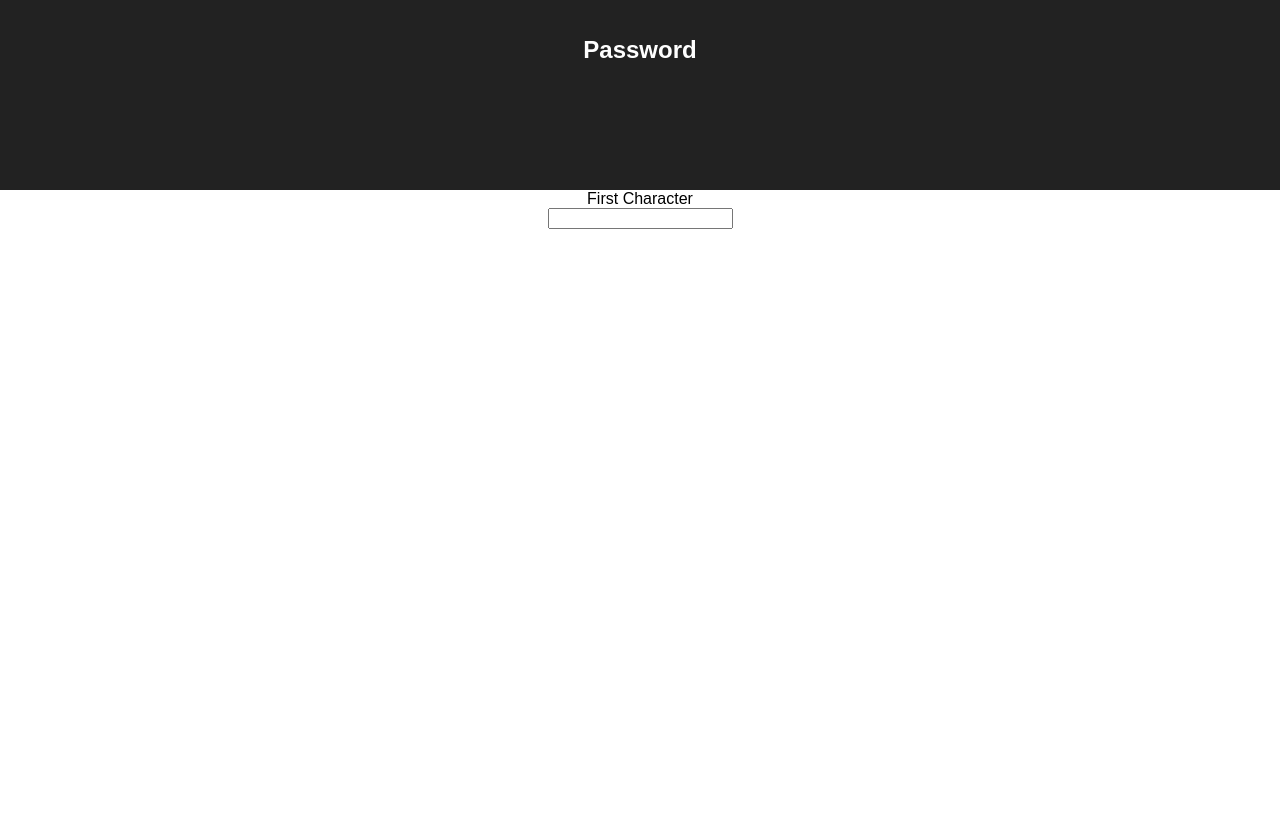
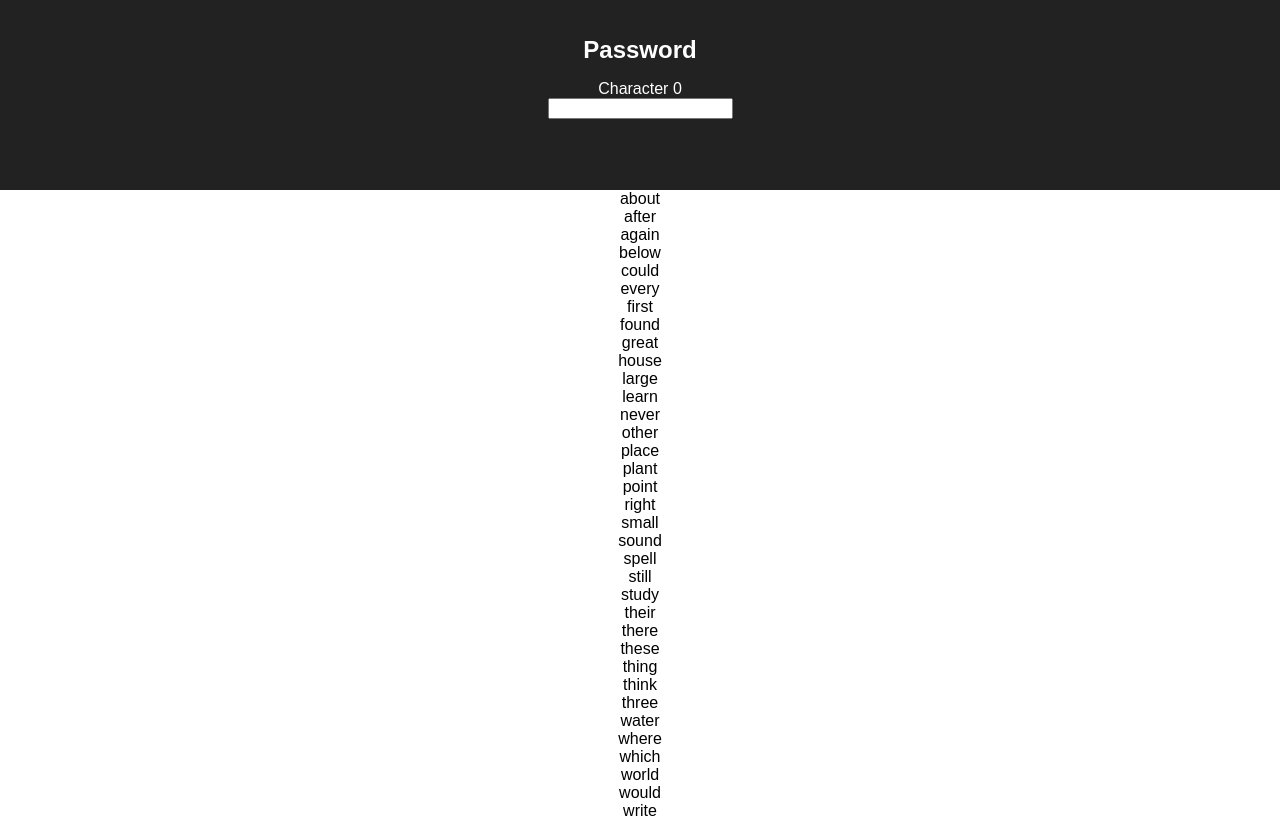
Before and after one commit to dewetblomerus/password-filterer, a React (Create React App) app: page / in a window 1280 px wide. Built offline with nearby package versions, Linux system fonts and the light colour scheme.

Commit message:
show all until typing

```diff
--- a/src/App.js
+++ b/src/App.js
@@ -7,9 +7,9 @@ class App extends Component {
       <div className="App">
         <header className="App-header">
           <h1 className="App-title">Password</h1>
+          <LetterInput letters={this._letters.bind(this)} index={0} />
         </header>
-        <LetterInput firstLetters={this._firstLetters.bind(this)} />
-        <PasswordList firstLetters={this.state.firstLetters} />
+        <PasswordList letters={this.state.letters} />
       </div>
     );
   }
@@ -18,12 +18,12 @@ class App extends Component {
     super();
 
     this.state = {
-      firstLetters: ""
+      letters: ""
     };
   }
 
-  _firstLetters(letters) {
-    this.setState({ firstLetters: letters });
+  _letters(letters) {
+    this.setState({ letters: letters });
   }
 }
 
@@ -31,7 +31,7 @@ class LetterInput extends Component {
   render() {
     return (
       <form className="App" onChange={this._handleSubmit.bind(this)}>
-        <label>First Character</label>
+        <label>Character {this.props.index}</label>
         <div className="input-field">
           <input ref={input => (this._letters = input)} />
         </div>
@@ -44,7 +44,7 @@ class LetterInput extends Component {
 
     let letters = this._letters;
 
-    this.props.firstLetters(letters.value);
+    this.props.letters(letters.value);
   }
 }
 
@@ -88,13 +88,23 @@ class PasswordList extends Component {
       "write"
     ];
 
-    console.log(this.props.firstLetters);
+    console.log("Letters: " + this.props.letters);
 
-    let filteredPasswords = allPasswords.filter(password =>
-      this.props.firstLetters.includes(password.charAt(0))
-    );
+    function filteredPasswords(letters) {
+      if (letters == "") {
+        console.log("yes");
+        return allPasswords;
+      } else {
+        console.log("no");
+        return allPasswords.filter(password =>
+          letters.includes(password.charAt(0))
+        );
+      }
+    }
 
-    let passwordList = filteredPasswords.map(function(password) {
+    let passwordList = filteredPasswords(this.props.letters).map(function(
+      password
+    ) {
       return <div key={password}>{password}</div>;
     });
 
```
